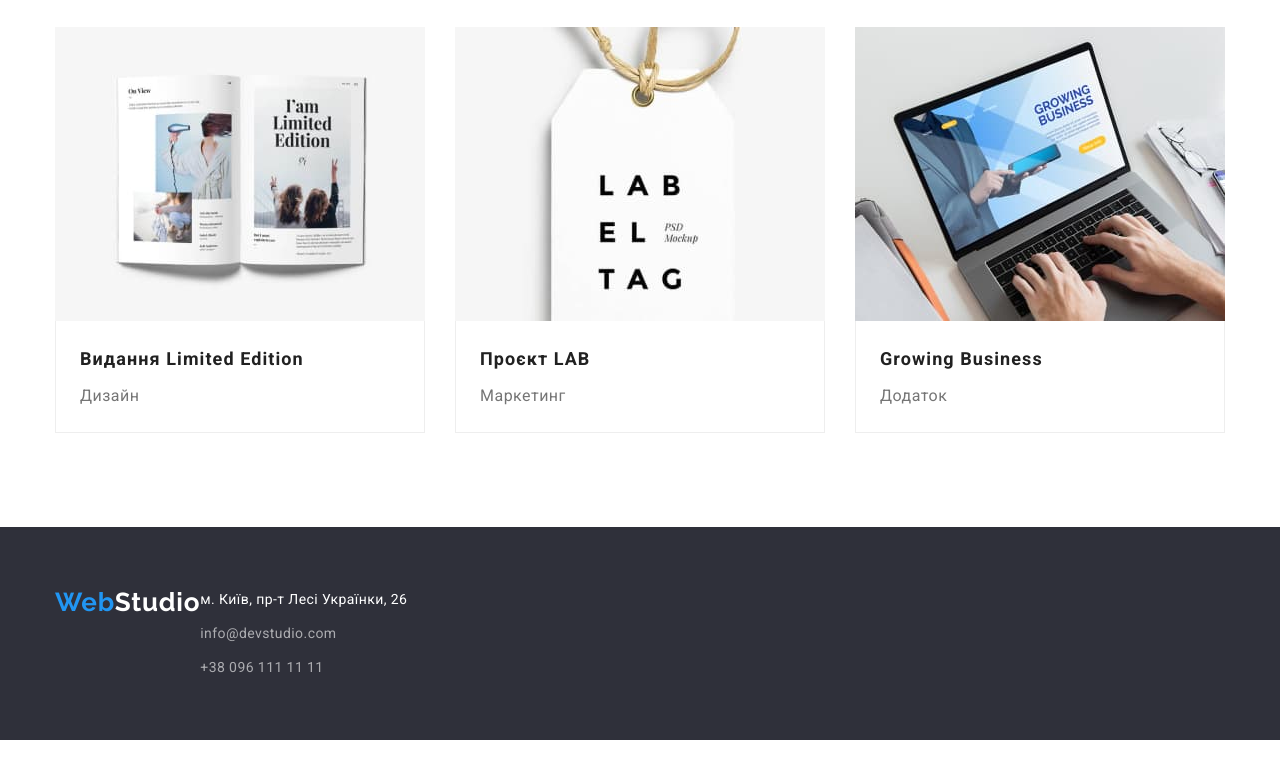
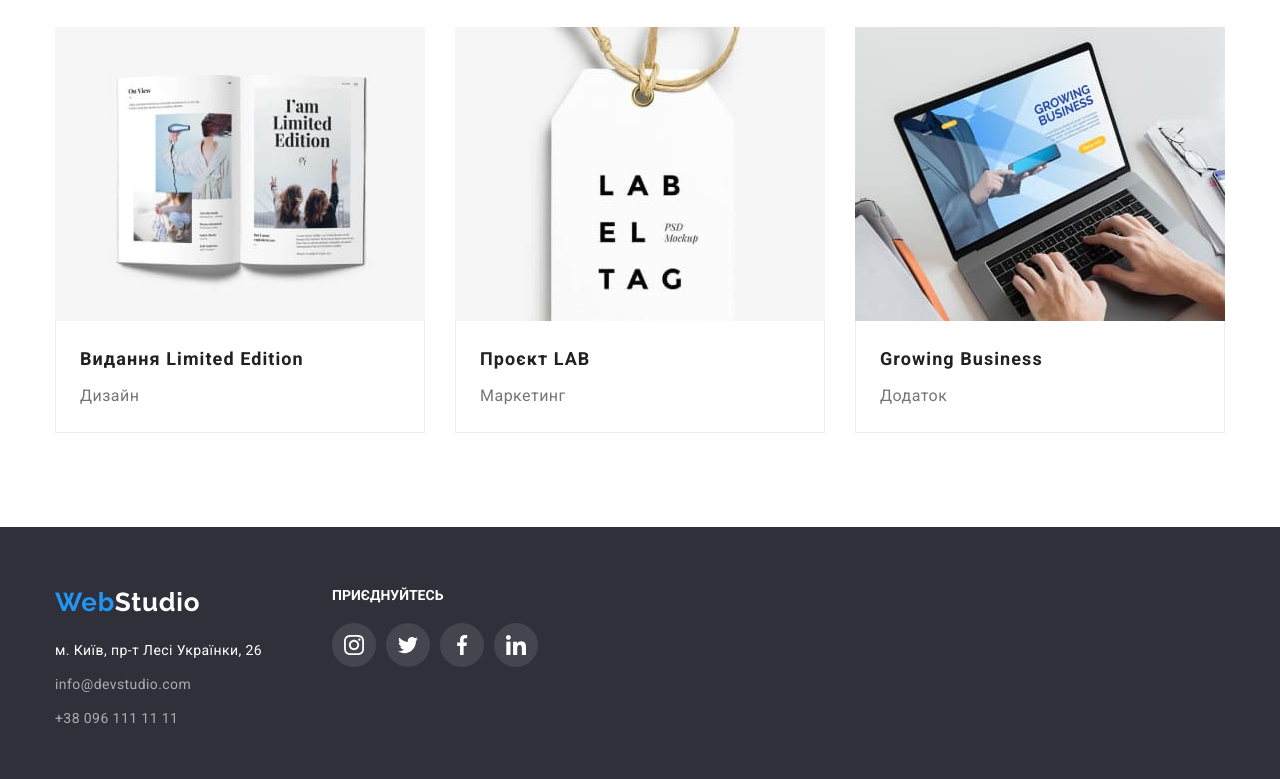
Before and after one commit to innsvi/goit-markup-hw-04, a plain HTML site: page portfolio.html in a window 1280 px wide. Shown: the part 1107-1886 px from the top of the page. Before the commit the page ends 1847 px from the top, so only its background shows below. Drawn offline with nearby package versions, Linux system fonts and the light colour scheme.

Commit message:
Added social links

```diff
--- a/css/styles.css
+++ b/css/styles.css
@@ -319,7 +319,7 @@ button{
 
 .team-card{
     display: block;
-    max-height: 428px ;
+
     background-color: var(--primary-bg-color);
     box-shadow: 0px 1px 3px rgba(0, 0, 0, 0.12), 0px 1px 1px rgba(0, 0, 0, 0.14), 0px 2px 1px rgba(0, 0, 0, 0.2);
     border-radius: 0px 0px 4px 4px;
@@ -397,6 +397,7 @@ button{
 
 }
 .client-item{
+    color: var(--icon-color);
     display: flex;
     justify-content: center;
     align-items: center;
@@ -429,12 +430,7 @@ button{
     padding-bottom: 60px;
 }
 
-.foot{
-    display: flex;
-    justify-content: baseline;
 
-
-}
 
 .logo-footer{
     color: var(--white-text-color);
@@ -444,7 +440,13 @@ button{
     margin-bottom: 20px;
 }
 
+.logo-foot{
+    padding: 0;
+}
 
+.adrfoot{
+    display: flex;
+}
 .address-end{
     color: var(--white-text-color);
     text-decoration: none;
@@ -487,8 +489,39 @@ button{
 }
 
 .footer-social{
-    display:flex;
+ display: block;
+ justify-content: baseline;
+ margin-left: 70px;
+}
 
+.title-foot{
+    display: flex;
+    justify-content: baseline;
+    font-size: 14px;
+    text-transform: uppercase;
+}
+
+.social-foot{
+    fill: var(--white-text-color);
+    display: flex;
+    align-items: center;
+    justify-content: center;
+    margin-top: 20px;
+
+    width: 44px;
+    height: 44px;
+    background-color: rgba(255, 255, 255, 0.1);
+    border-radius: 50%;
+}
+
+.social-foot:focus,
+.social-foot:hover{
+    background-color: var(--accent-color);
+}
+
+.social-footer{
+    display: flex;
+    gap: 10px;
 }
 
 
--- a/portfolio.html
+++ b/portfolio.html
@@ -166,10 +166,13 @@
 </main>
 
 <footer class="footer">
-    <div class="container foot">
+    <div class="container">
+
+        <div class="adrfoot">
+        <div class="foot">
 
         <div class="logo-end">
-    <a class="logo" href="./index.html">
+    <a class="logo logo-foot" href="./index.html">
         Web<span class="logo-footer">Studio</span>
     </a>
         </div>
@@ -182,8 +185,51 @@
     <li class="address-footer"><a class="phone-end link" href=tel:+380961111111>+38 096 111 11 11</a></li>
   </ul>
     </address>
+</div>
 
+
+    <div class="footer-social">
+        <h3 class="title-foot">Приєднуйтесь</h3>
+
+        <ul class="social-footer">
+            <li>
+                <a class="social-foot" href="#" area-label="instagram">
+                    <svg class="icon" width="20" height="20">
+                        <use href="./images/icons.svg#icon-instagram"></use>
+                    </svg>
+                </a>
+
+            </li>
+
+            <li>
+                <a class="social-foot" href="#" area-label="twitter">
+                    <svg class="icon" width="20" height="20">
+                        <use href="./images/icons.svg#icon-twitter"></use>
+                    </svg>
+                </a>
+            </li>
+
+            <li>
+                <a class="social-foot" href="#" area-label="facebook">
+                    <svg class="icon" width="20" height="20">
+                        <use href="./images/icons.svg#icon-facebook"></use>
+                    </svg>
+                </a>
+            </li>
+
+            <li>
+                <a class="social-foot" href="#" area-label="linkedin">
+                    <svg class="icon" width="20" height="20">
+                        <use href="./images/icons.svg#icon-linkedin"></use>
+                    </svg>
+                </a>
+            </li>
+
+        </ul>
     </div>
+        </div>
+</div>
+
 </footer>
 
 
```
Also changed, not shown: index.html (+13 -13 lines), 1 other file.
